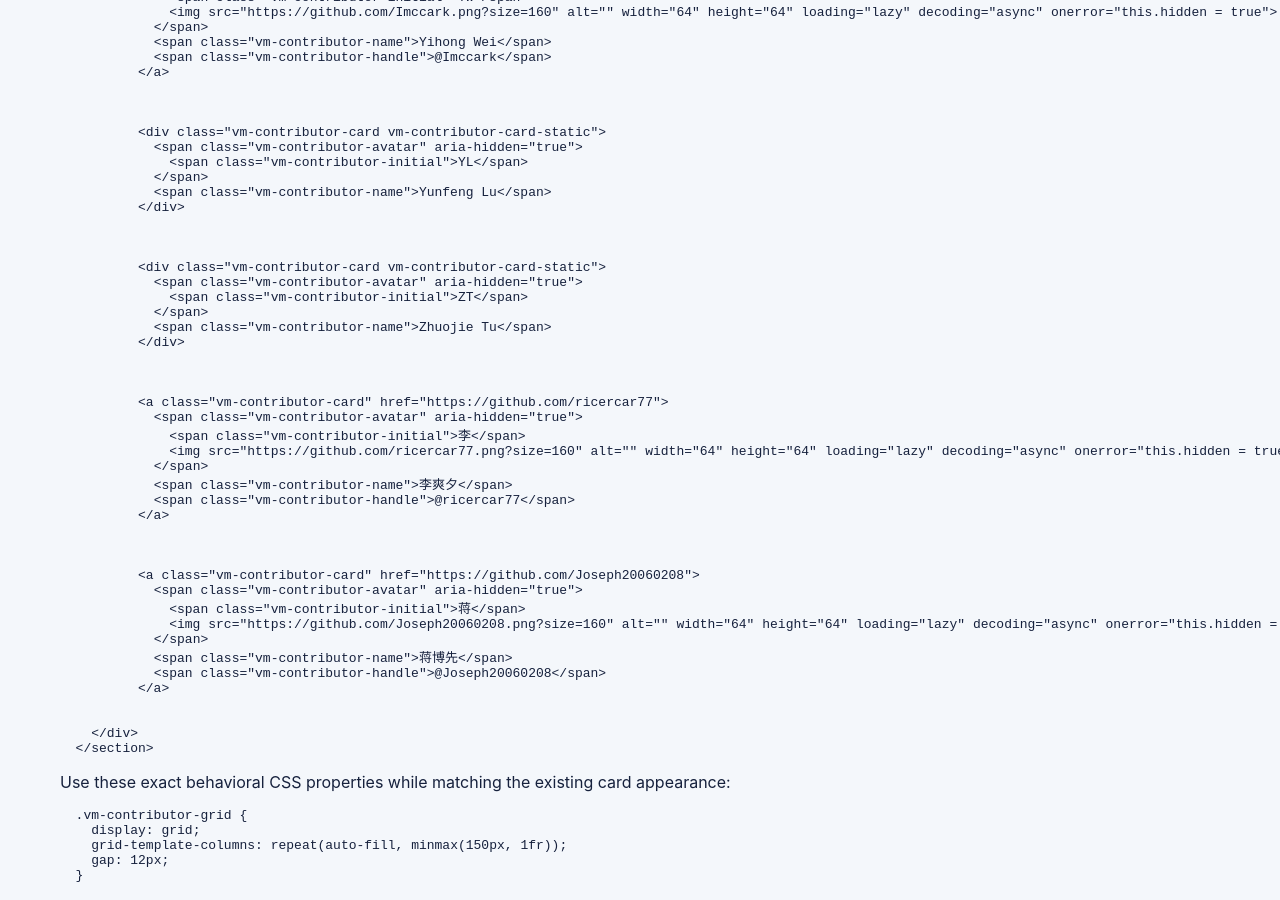
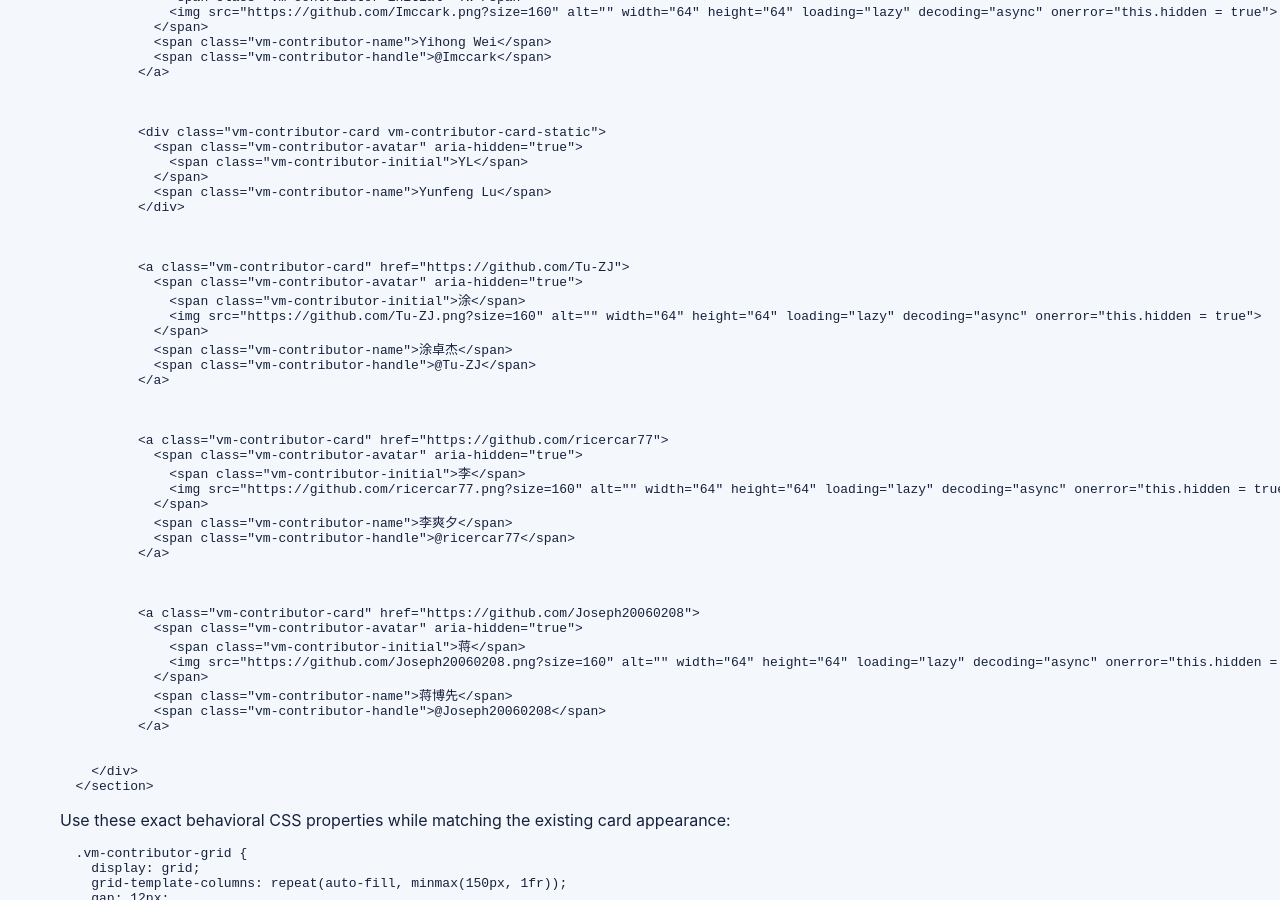
Before and after one commit to VeryMath/verymath.github.io, a Jekyll site: the page built from docs/superpowers/plans/2026-08-12-contributors-section.md, in a window 1280 px wide and 900 px high, scrolled down 11668 px. Built offline with Jekyll 4.4.1, drawn with Linux system fonts in a browser that asks for light colours; our own code applies the rules of GitHub Pages for plain Markdown files; some of the changed text lies outside the part shown.

Commit message:
fix: link Tu Zhuojie contributor account

```diff
--- a/_data/contributors.json
+++ b/_data/contributors.json
@@ -81,9 +81,9 @@
     "evidence": ["https://github.com/VeryMath/AI4Math-MathTool/blob/main/CONTRIBUTORS.md"]
   },
   {
-    "name": "Zhuojie Tu",
-    "github": null,
-    "initial": "ZT",
+    "name": "涂卓杰",
+    "github": "Tu-ZJ",
+    "initial": "涂",
     "evidence": ["https://github.com/VeryMath/AI4Math-Paper-Reading/blob/main/CONTRIBUTORS.md"]
   },
   {
--- a/docs/superpowers/plans/2026-08-12-contributors-section.md
+++ b/docs/superpowers/plans/2026-08-12-contributors-section.md
@@ -2,7 +2,7 @@
 
 > **For agentic workers:** REQUIRED SUB-SKILL: Use superpowers:subagent-driven-development (recommended) or superpowers:executing-plans to implement this plan task-by-task. Steps use checkbox (`- [ ]`) syntax for tracking.
 
-> **Post-implementation identity audit (2026-08-12):** Preserved branch/source history confirmed `rain37233 → rain37233-del`, `tanghaoru → tang0805-em`, and `蒋博先 → Joseph20060208`; the user subsequently confirmed that `hyyh28` is 华贇, `IsRivulet` is 邢梦圆, `rain37233` is 张司雨, `ricercar77` is 李爽夕, and the `njustar2002` attribution belongs to 郑智心. The current registry therefore renders 15 people as nine linked and six static cards; 郑智心 remains static because `njustar2002` is not a usable GitHub profile. Fault-injection avatar checks and clean visual screenshots are now separate; the step-by-step snippets below retain the original pre-audit plan values.
+> **Post-implementation identity audit (2026-08-12):** Preserved branch/source history confirmed `rain37233 → rain37233-del`, `tanghaoru → tang0805-em`, and `蒋博先 → Joseph20060208`; the user subsequently confirmed that `hyyh28` is 华贇, `IsRivulet` is 邢梦圆, `rain37233` is 张司雨, `Tu-ZJ` is 涂卓杰, `ricercar77` is 李爽夕, and the `njustar2002` attribution belongs to 郑智心. The current registry therefore renders 15 people as ten linked and five static cards; 郑智心 remains static because `njustar2002` is not a usable GitHub profile. Fault-injection avatar checks and clean visual screenshots are now separate; the step-by-step snippets below retain the original pre-audit plan values.
 
 **Goal:** Add a bilingual, responsive homepage section that credits all 15 verified, deduplicated actual VeryMath contributors, including people whom GitHub's contributor API misses.
 
```
Also changed, not shown: docs/superpowers/specs/2026-08-12-contributors-section-design.md (+1 -1 lines), tests/test_contributors.py (+11 -1 lines).
